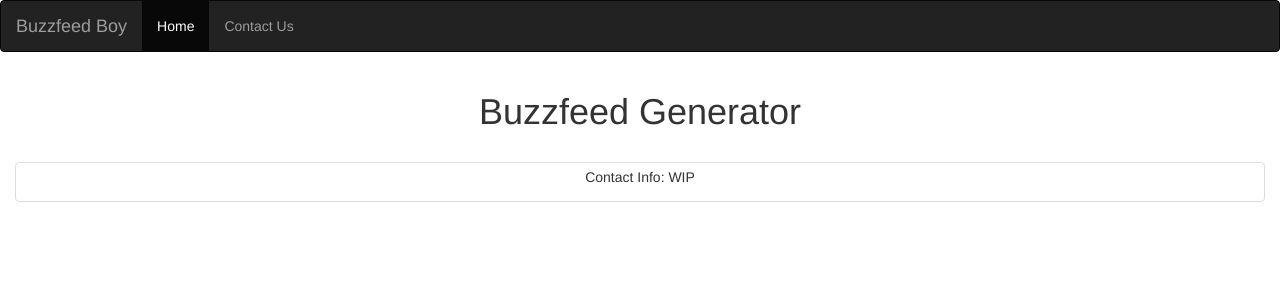
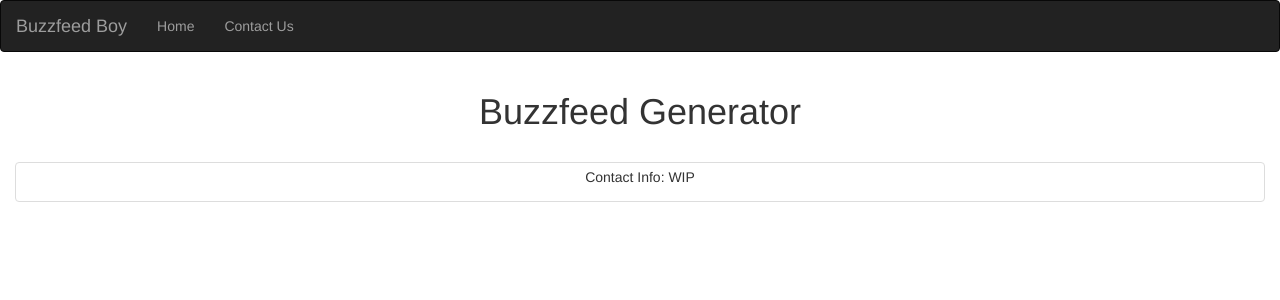
Before and after one commit to ATaylor0731/BuzzfeedBoy, a Flask app: template templates/answer.html in a window 1280 px wide. Shown: the top 300 px of the page. Run offline with Flask 2, Linux system fonts and the light colour scheme; the template is opened without the code that fills it, so the values that code supplies are empty; some libraries are stand-ins or nearby versions.

Commit message:
Added home nav
Changed home nav to posibly work

```diff
--- a/templates/answer.html
+++ b/templates/answer.html
@@ -25,7 +25,7 @@
             <a class="navbar-brand" href="#">Buzzfeed Boy</a>
         </div>
         <ul class="nav navbar-nav">
-        <li class="active"><a href="#">Home</a></li>
+        <li><a href="/">Home</a></li>
         <li><a href="#">Contact Us</a></li>
     </ul>
     </div>
```
